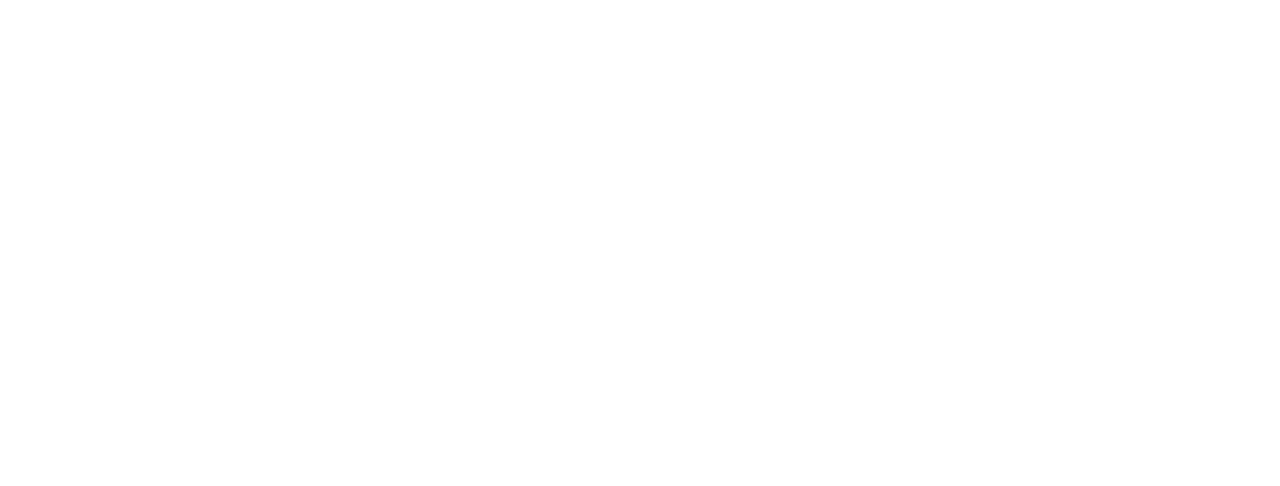
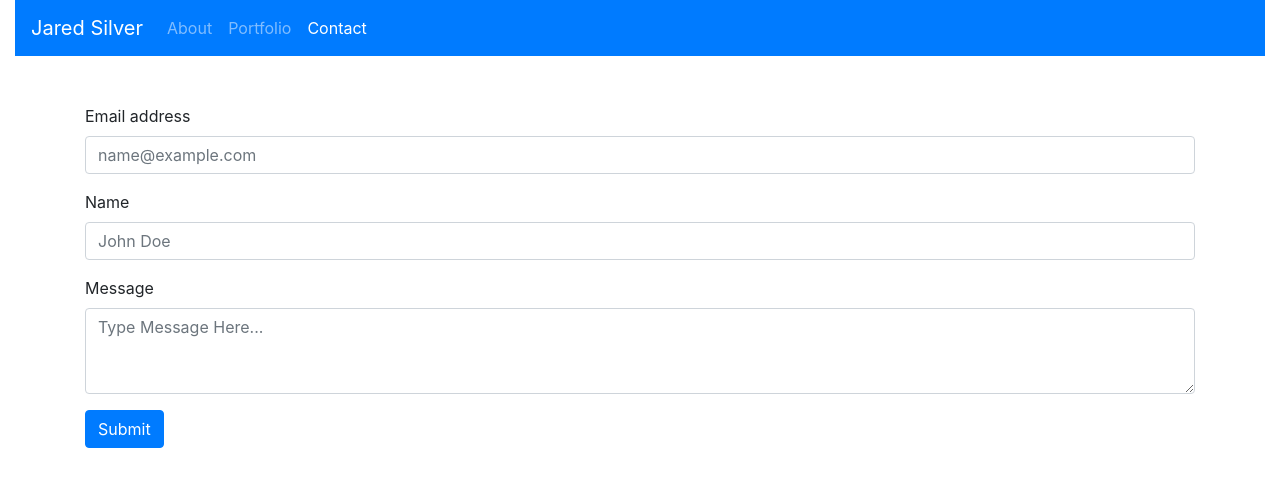
Before and after one commit to jsilver88/Bootstrap-Portfolio, a plain HTML site: page contact.html in a window 1280 px wide. Drawn offline with nearby package versions, Linux system fonts and the light colour scheme.

Commit message:
created main form on contact page and changed header on About me page

```diff
--- a/contact.html
+++ b/contact.html
@@ -0,0 +1,62 @@
+<!doctype html>
+<html lang="en">
+  <head>
+    <!-- Required meta tags -->
+    <meta charset="utf-8">
+    <meta name="viewport" content="width=device-width, initial-scale=1, shrink-to-fit=no">
+
+    <!-- Bootstrap CSS -->
+    <link rel="stylesheet" href="https://stackpath.bootstrapcdn.com/bootstrap/4.4.1/css/bootstrap.min.css" integrity="sha384-Vkoo8x4CGsO3+Hhxv8T/Q5PaXtkKtu6ug5TOeNV6gBiFeWPGFN9MuhOf23Q9Ifjh" crossorigin="anonymous">
+
+    <title>Contact</title>
+  </head>
+  <body>
+        <div class="container-fluid">
+                <div class="row">
+                    <div class="col-lg-12">
+                            <nav class="navbar navbar-expand-lg navbar-dark bg-primary">
+                                    <a class="navbar-brand" href="#">Jared Silver</a>
+                                    <button class="navbar-toggler" type="button" data-toggle="collapse" data-target="#navbarNav" aria-controls="navbarNav" aria-expanded="false" aria-label="Toggle navigation">
+                                      <span class="navbar-toggler-icon"></span>
+                                    </button>
+                                    <div class="collapse navbar-collapse" id="navbarNav">
+                                      <ul class="navbar-nav">
+                                        <li class="nav-item">
+                                          <a class="nav-link" href="index.html">About <span class="sr-only">(current)</span></a>
+                                        </li>
+                                        <li class="nav-item">
+                                          <a class="nav-link" href="portfolio.html">Portfolio</a>
+                                        </li>
+                                        <li class="nav-item active">
+                                          <a class="nav-link" href="#">Contact</a>
+                                        </li>
+                                      </ul>
+                                    </div>
+                                  </nav>
+
+                    </div>
+
+                </div>
+
+        </div>
+
+        <br>
+        <br>
+
+        <div class="container">
+                    <form>
+                            <div class="form-group">
+                              <label for="exampleFormControlInput1">Email address</label>
+                              <input type="email" class="form-control" id="exampleFormControlInput1" placeholder="name@example.com">
+                            </div>
+                            <div class="form-group">
+                                <label for="exampleFormControlInput1">Name</label>
+                                <input type="name" class="form-control" id="exampleFormControlInput1" placeholder="John Doe">
+                            </div>
+                            <div class="form-group">
+                              <label for="exampleFormControlTextarea1">Message</label>
+                              <textarea class="form-control" id="exampleFormControlTextarea1" rows="3" placeholder="Type Message Here..."></textarea>
+                            </div>
+                            <button class="btn btn-primary" type="submit">Submit</button>
+                    </form>
+            </div>
```
Also changed, not shown: index.html (+2 -2 lines).
